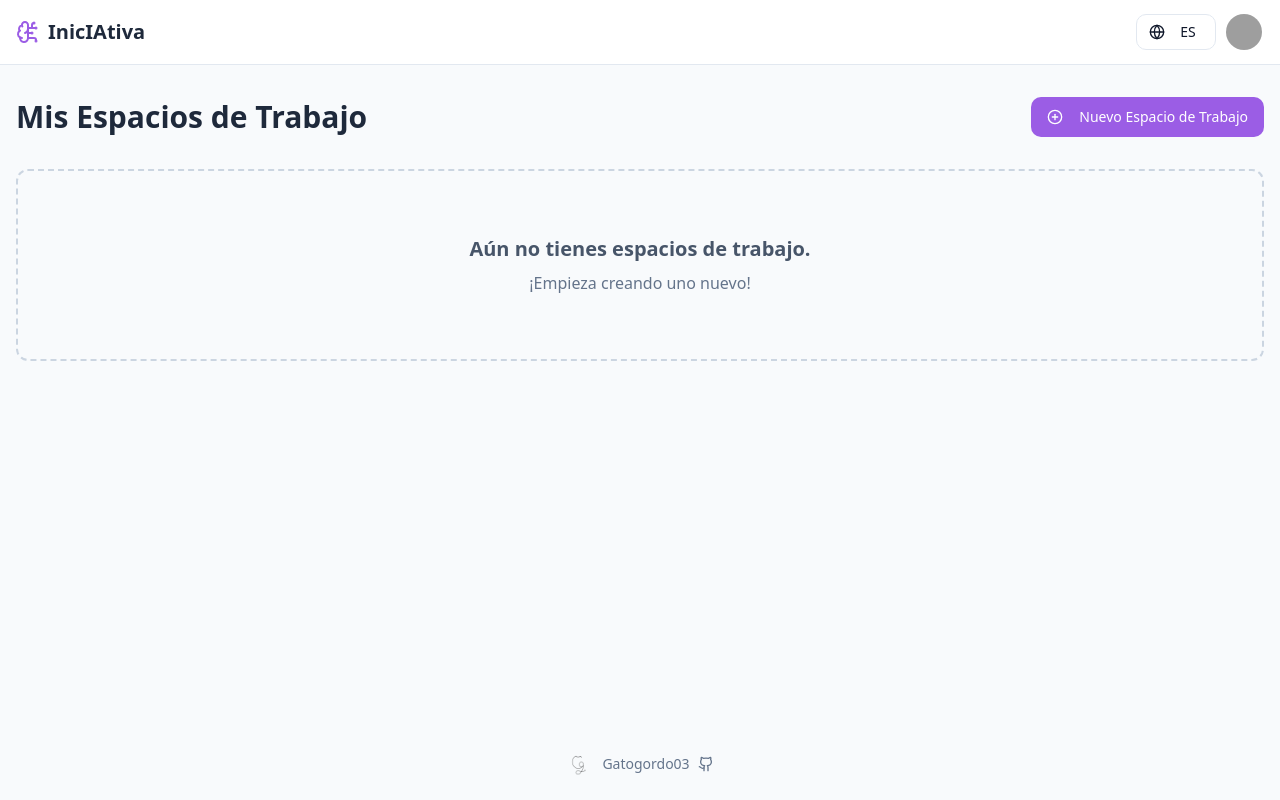
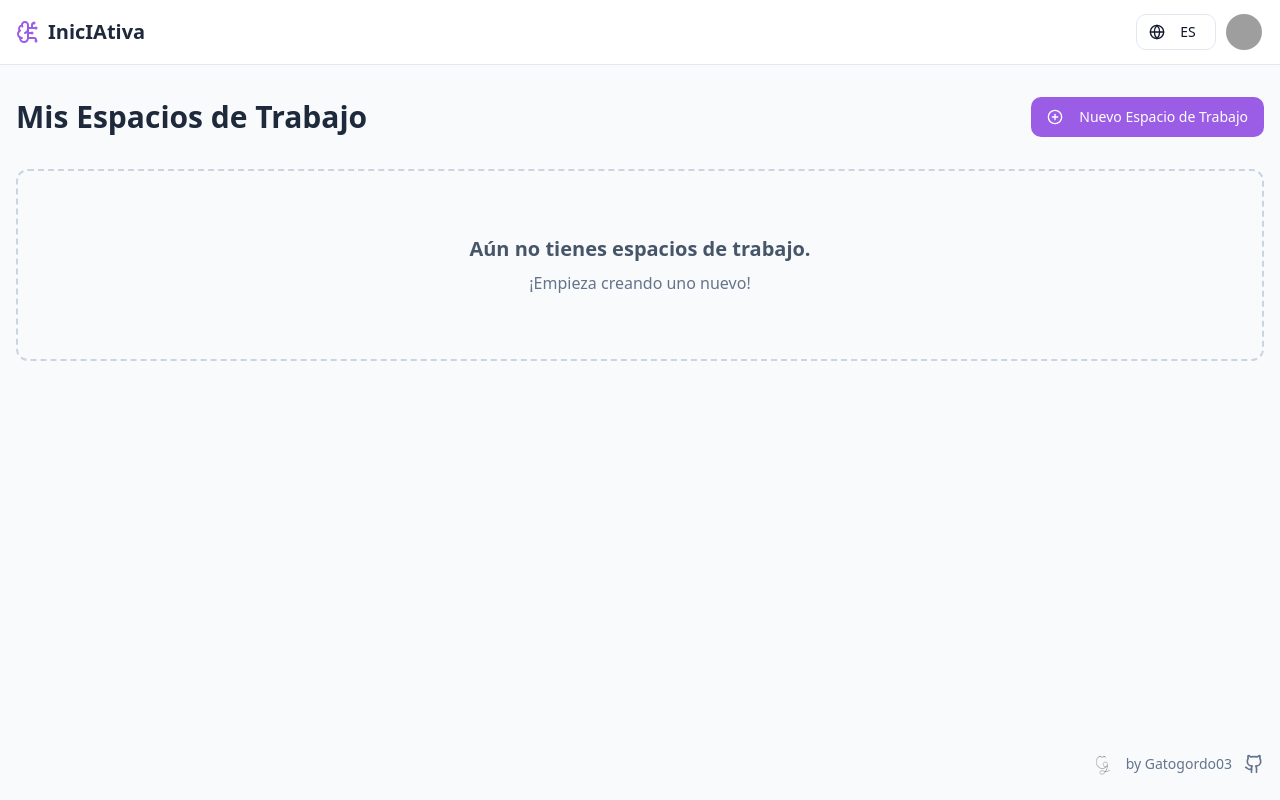
Before and after one commit to Gatogordo03/creator-iassist, a React (Vite) app: page / in a window 1280 px wide. Built offline with nearby package versions, Linux system fonts and the light colour scheme; grey boxes are pictures that could not be loaded.

Commit message:
Refactor: Update footer
Refactor the footer to display "by Gatogordo03" as plain text, move the GitHub icon to the right, and increase its size.

```diff
--- a/src/components/Footer.tsx
+++ b/src/components/Footer.tsx
@@ -4,20 +4,20 @@ import { Github } from 'lucide-react';
 const Footer = () => {
   return (
     <footer className="py-6">
-      <div className="container mx-auto px-4 flex justify-center items-center gap-3 text-sm text-slate-500">
+      <div className="container mx-auto px-4 flex justify-end items-center gap-3 text-sm text-slate-500">
         <img
           src="/lovable-uploads/24ed7179-7b0d-42df-8a4a-ddbf9f214180.png"
           alt="Gatogordo03 icon"
           className="h-6 w-6"
         />
+        <span>by Gatogordo03</span>
         <a
           href="https://github.com/Gatogordo03"
           target="_blank"
           rel="noopener noreferrer"
-          className="flex items-center gap-2 hover:text-accent transition-colors"
+          className="hover:text-accent transition-colors"
         >
-          <span>Gatogordo03</span>
-          <Github size={16} />
+          <Github size={20} />
         </a>
       </div>
     </footer>
```
